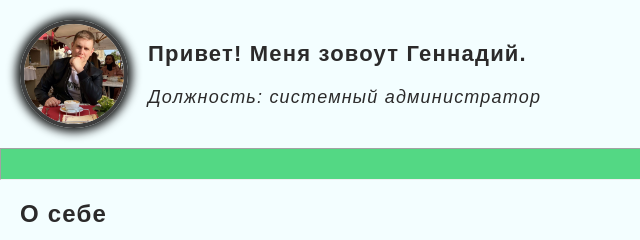
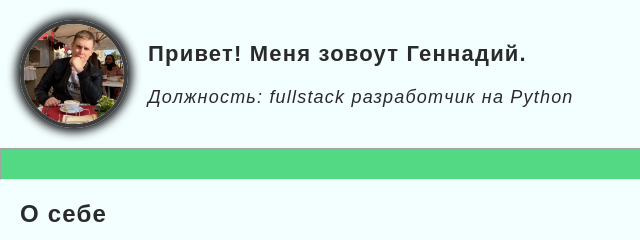
Before and after one commit to Gennadii87/E10, a plain HTML site: page index.html in a window 1280 px wide. Shown: the top 240 px of the page, 0-640 px from the left. Drawn offline with Linux system fonts and the light colour scheme.

Commit message:
Update index.html

```diff
--- a/index.html
+++ b/index.html
@@ -10,7 +10,7 @@
     <header>
         <img src="img/image.jpg" alt="Геннадий">
         <div><h1>Привет! Меня зовоут Геннадий.</h1>
-        <p class="job_title">Должность: cистемный администратор</p></div>
+        <p class="job_title">Должность: fullstack разработчик на Python</p></div>
     </header>
     <hr class="animated-hr">
     <div class="content">
```
